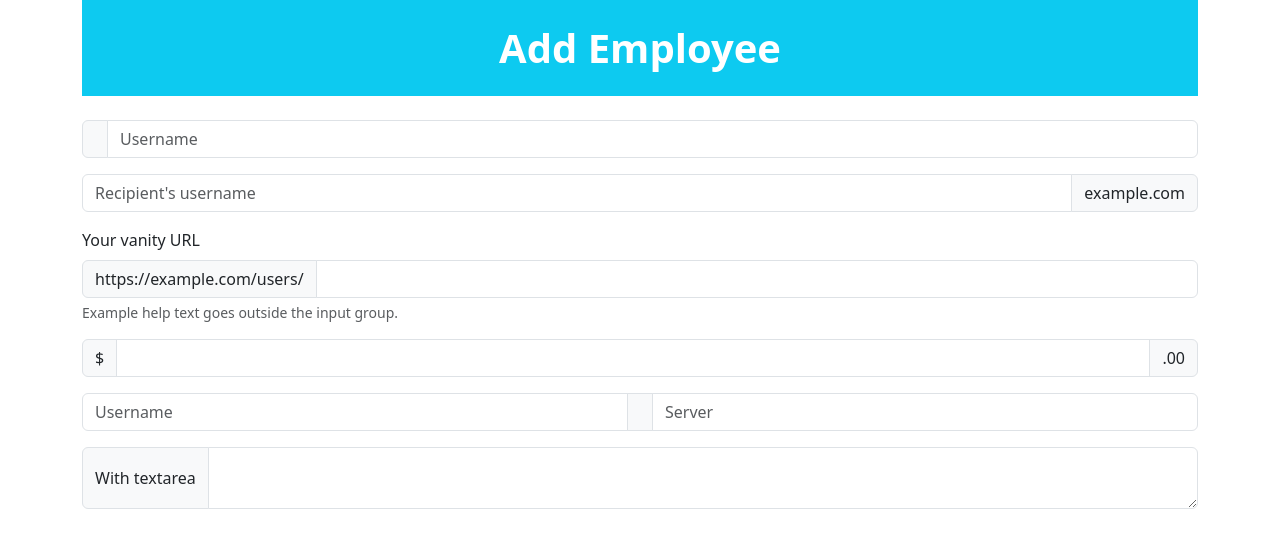
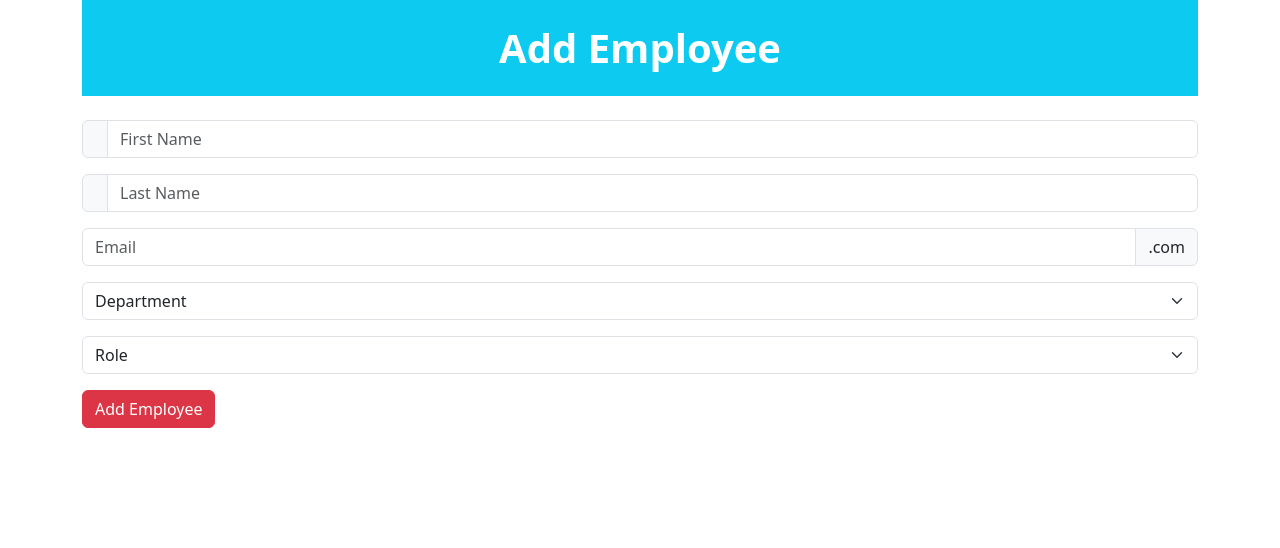
Before and after one commit to Nawod2000/Employee-Management-FrontEnd, an Angular app: page / in a window 1280 px wide. Shown: the top 548 px of the page. Built offline with nearby package versions, Linux system fonts and the light colour scheme.

Commit message:
ng model

```diff
--- a/src/app/page/manage-emp/manage-emp.component.html
+++ b/src/app/page/manage-emp/manage-emp.component.html
@@ -2,40 +2,41 @@
 
     <h1 class="text-center bg-info mb-4 p-4 text-white fw-bolder">Add Employee</h1>
 
-    <div class="input-group mb-3">
+      <div class="input-group mb-3">
         <span class="input-group-text" id="basic-addon1"></span>
-        <input type="text" class="form-control" placeholder="Username" aria-label="Username" aria-describedby="basic-addon1">
+        <input type="text" class="form-control" placeholder="First Name" [(ngModel)]="firstName" aria-label="Username" aria-describedby="basic-addon1">
       </div>
 
       <div class="input-group mb-3">
-        <input type="text" class="form-control" placeholder="Recipient's username" aria-label="Recipient's username" aria-describedby="basic-addon2">
-        <span class="input-group-text" id="basic-addon2">example.com</span>
-      </div>
-
-      <div class="mb-3">
-        <label for="basic-url" class="form-label">Your vanity URL</label>
-        <div class="input-group">
-          <span class="input-group-text" id="basic-addon3">https://example.com/users/</span>
-          <input type="text" class="form-control" id="basic-url" aria-describedby="basic-addon3 basic-addon4">
-        </div>
-        <div class="form-text" id="basic-addon4">Example help text goes outside the input group.</div>
+        <span class="input-group-text" id="basic-addon1"></span>
+        <input type="text" class="form-control" placeholder="Last Name" aria-label="Username" aria-describedby="basic-addon1">
       </div>
 
       <div class="input-group mb-3">
-        <span class="input-group-text">$</span>
-        <input type="text" class="form-control" aria-label="Amount (to the nearest dollar)">
-        <span class="input-group-text">.00</span>
+        <input type="text" class="form-control" placeholder="Email" aria-label="Recipient's username" aria-describedby="basic-addon2">
+        <span class="input-group-text" id="basic-addon2">.com</span>
       </div>
 
       <div class="input-group mb-3">
-        <input type="text" class="form-control" placeholder="Username" aria-label="Username">
-        <span class="input-group-text"></span>
-        <input type="text" class="form-control" placeholder="Server" aria-label="Server">
+        <select class="form-select" aria-label="Default select example">
+          <option selected>Department</option>
+          <option value="1">One</option>
+          <option value="2">Two</option>
+          <option value="3">Three</option>
+        </select>
       </div>
 
-      <div class="input-group">
-        <span class="input-group-text">With textarea</span>
-        <textarea class="form-control" aria-label="With textarea"></textarea>
+      <div class="input-group mb-3">
+        <select class="form-select" aria-label="Default select example">
+          <option selected>Role</option>
+          <option value="1">One</option>
+          <option value="2">Two</option>
+          <option value="3">Three</option>
+        </select>
+      </div>
+
+      <div class="">
+        <button type="button" class="btn btn-danger" (click)="addEmployee()">Add Employee</button>
       </div>
 
 </div>
--- a/src/app/page/manage-emp/manage-emp.component.ts
+++ b/src/app/page/manage-emp/manage-emp.component.ts
@@ -1,12 +1,18 @@
 import { Component } from '@angular/core';
+import { FormsModule,} from '@angular/forms';
 
 @Component({
   selector: 'app-manage-emp',
   standalone: true,
-  imports: [],
+  imports: [FormsModule],
   templateUrl: './manage-emp.component.html',
   styleUrl: './manage-emp.component.css'
 })
 export class ManageEmpComponent {
 
+  public firstName:String = ""
+
+  addEmployee(){
+    alert(this.firstName)
+  }
 }
```
